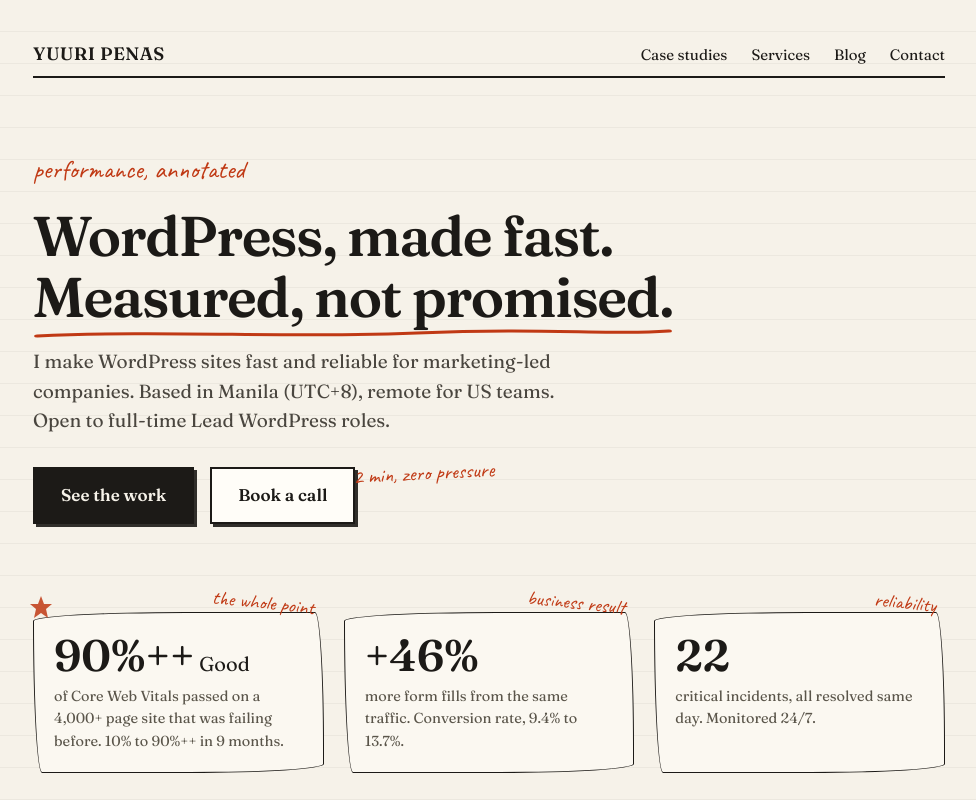
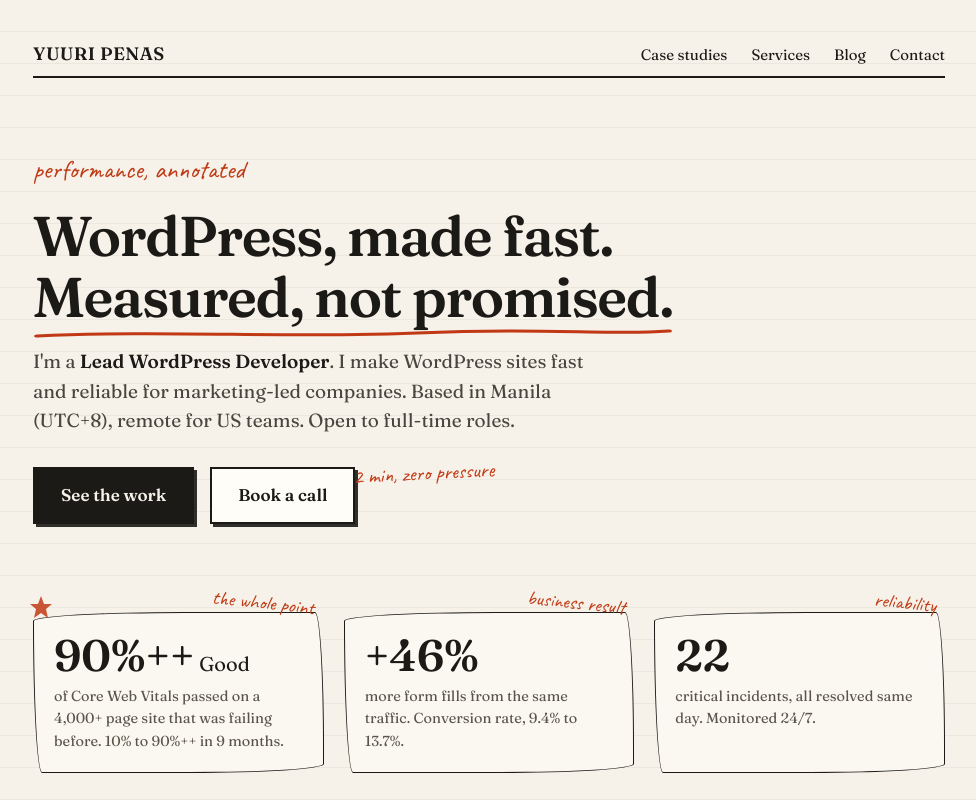
Before and after one commit to yuuhub/yuuri-portfolio, a Next.js app: page / in a window 1280 px wide. Shown: the top 800 px of the page, without its empty margins (151-1127 px from the left). Built offline with nearby package versions, Linux system fonts and the light colour scheme.

Commit message:
Subhead: lead with 'Lead WordPress Developer' title in bold

```diff
--- a/app/page.tsx
+++ b/app/page.tsx
@@ -26,9 +26,10 @@
           </span>
         </h1>
         <p className="text-[19px] max-w-[560px] text-[var(--ink-soft)]">
-          I make WordPress sites fast and reliable for marketing-led companies.
-          Based in Manila (UTC+8), remote for US teams. Open to full-time Lead
-          WordPress roles.
+          I'm a <strong className="font-semibold text-[var(--ink)]">Lead WordPress Developer</strong>. I
+          make WordPress sites fast and reliable for marketing-led companies.
+          Based in Manila (UTC+8), remote for US teams. Open to full-time
+          roles.
         </p>
         <div className="mt-8 flex gap-4 items-center relative">
           <a href="#case-studies" className="btn-stamp primary">
```
